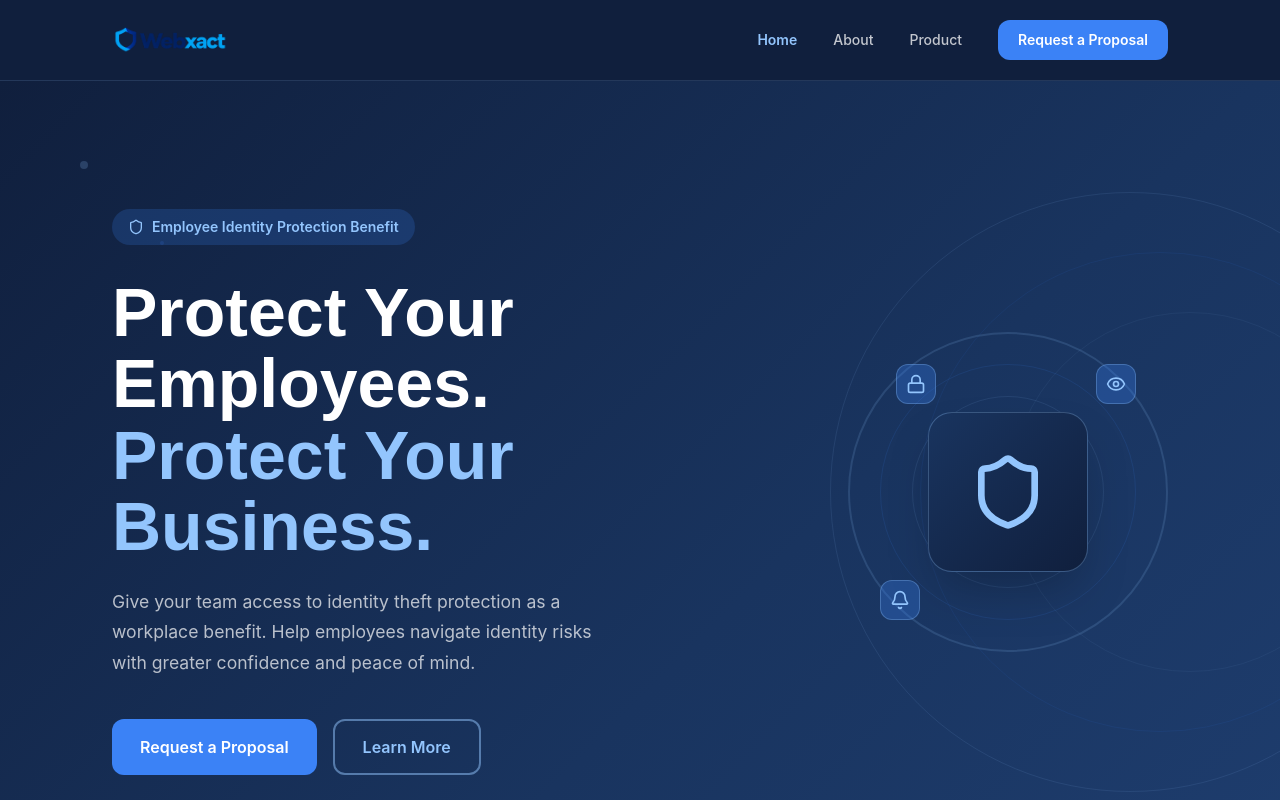
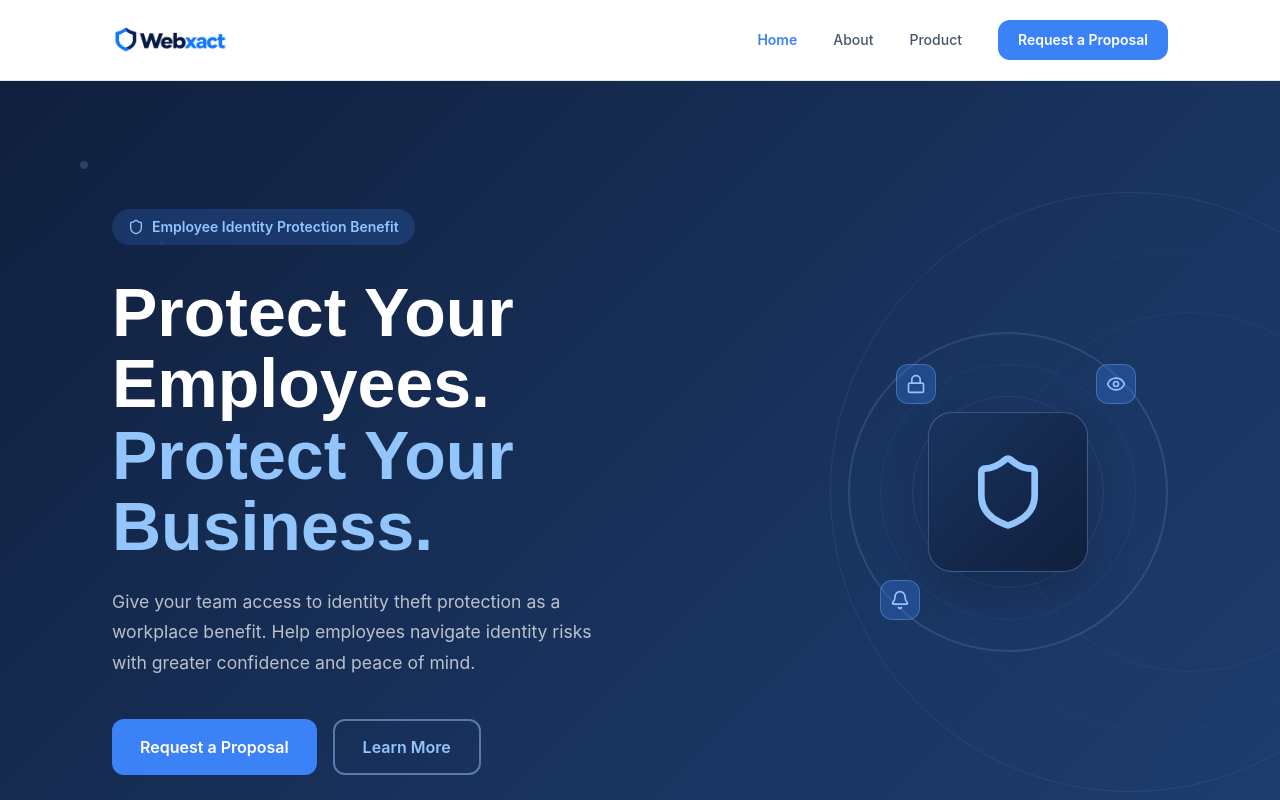
Before and after one commit to Textingman/bume-webxact, a Next.js app: page / in a window 1280 px wide. Shown: the top 800 px of the page. Built offline with nearby package versions, Linux system fonts and the light colour scheme.

Commit message:
nav: change to white background so blue logo is visible naturally

```diff
--- a/app/components/Navbar.tsx
+++ b/app/components/Navbar.tsx
@@ -1,34 +1,32 @@
-'use client';
+"use client";
 
-import Link from 'next/link';
-import Image from 'next/image';
-import { usePathname } from 'next/navigation';
-import { useState } from 'react';
-import { Menu, X } from 'lucide-react';
+import Link from "next/link";
+import Image from "next/image";
+import { usePathname } from "next/navigation";
+import { useState } from "react";
+import { Menu, X } from "lucide-react";
 
 export default function Navbar() {
   const pathname = usePathname();
   const [mobileOpen, setMobileOpen] = useState(false);
 
   const navLinks = [
-    { href: '/', label: 'Home' },
-    { href: '/about', label: 'About' },
-    { href: '/product', label: 'Product' },
+    { href: "/", label: "Home" },
+    { href: "/about", label: "About" },
+    { href: "/product", label: "Product" },
   ];
 
   return (
-    <nav className="sticky top-0 z-50 border-b" style={{ backgroundColor: '#101F3D', borderColor: 'rgba(147,197,253,0.15)' }}>
+    <nav className="sticky top-0 z-50 bg-white border-b" style={{ borderColor: "#E2E8F0" }}>
       <div className="max-w-6xl mx-auto px-6 lg:px-12">
         <div className="flex items-center justify-between h-20">
           <Link href="/" className="flex items-center">
-            {/* Blue Shield Wordmark — shown on dark navy background with brightness boost for visibility */}
             <Image
               src="/logo.png"
               alt="Webxact"
               width={160}
               height={44}
               className="h-10 w-auto object-contain"
-              style={{ filter: 'brightness(1.4) saturate(1.2)', opacity: 0.95 }}
               priority
             />
           </Link>
@@ -36,31 +34,31 @@ export default function Navbar() {
             {navLinks.map(({ href, label }) => (
               <Link key={href} href={href}
                 className="px-4 py-2 rounded-lg text-sm font-medium transition-colors"
-                style={{ color: pathname === href ? '#93C5FD' : 'rgba(255,255,255,0.75)', fontFamily: 'Inter, sans-serif', fontWeight: pathname === href ? 600 : 500 }}>
+                style={{ color: pathname === href ? "#3B82F6" : "#475569", fontFamily: "Inter, sans-serif", fontWeight: pathname === href ? 600 : 500 }}>
                 {label}
               </Link>
             ))}
             <Link href="/signup"
               className="ml-4 px-5 py-2.5 rounded-xl text-sm font-semibold text-white transition-opacity hover:opacity-90"
-              style={{ backgroundColor: '#3B82F6', fontFamily: 'Inter, sans-serif' }}>
+              style={{ backgroundColor: "#3B82F6", fontFamily: "Inter, sans-serif" }}>
               Request a Proposal
             </Link>
           </div>
-          <button className="md:hidden p-2 rounded-lg" onClick={() => setMobileOpen(!mobileOpen)} style={{ color: '#93C5FD' }}>
+          <button className="md:hidden p-2 rounded-lg" onClick={() => setMobileOpen(!mobileOpen)} style={{ color: "#101F3D" }}>
             {mobileOpen ? <X className="w-6 h-6" /> : <Menu className="w-6 h-6" />}
           </button>
         </div>
         {mobileOpen && (
-          <div className="md:hidden pb-4 border-t" style={{ borderColor: 'rgba(147,197,253,0.15)' }}>
+          <div className="md:hidden pb-4 border-t" style={{ borderColor: "#E2E8F0" }}>
             <div className="pt-4 space-y-1">
               {navLinks.map(({ href, label }) => (
                 <Link key={href} href={href} className="block px-4 py-3 rounded-lg text-sm font-medium"
-                  style={{ color: pathname === href ? '#93C5FD' : 'rgba(255,255,255,0.75)' }} onClick={() => setMobileOpen(false)}>
+                  style={{ color: pathname === href ? "#3B82F6" : "#475569" }} onClick={() => setMobileOpen(false)}>
                   {label}
                 </Link>
               ))}
               <Link href="/signup" className="block mt-3 px-4 py-3 rounded-xl text-sm font-semibold text-white text-center"
-                style={{ backgroundColor: '#3B82F6' }} onClick={() => setMobileOpen(false)}>
+                style={{ backgroundColor: "#3B82F6" }} onClick={() => setMobileOpen(false)}>
                 Request a Proposal
               </Link>
             </div>
```
